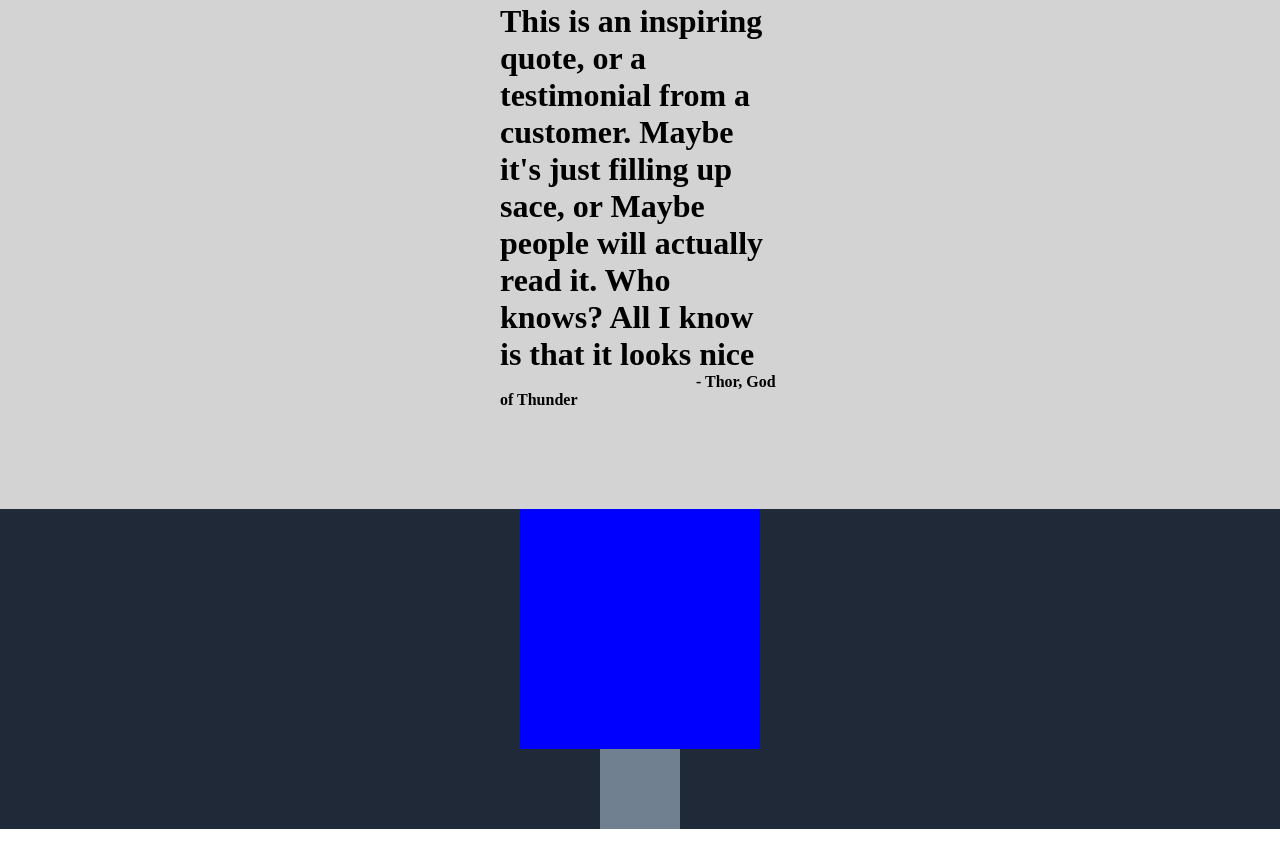
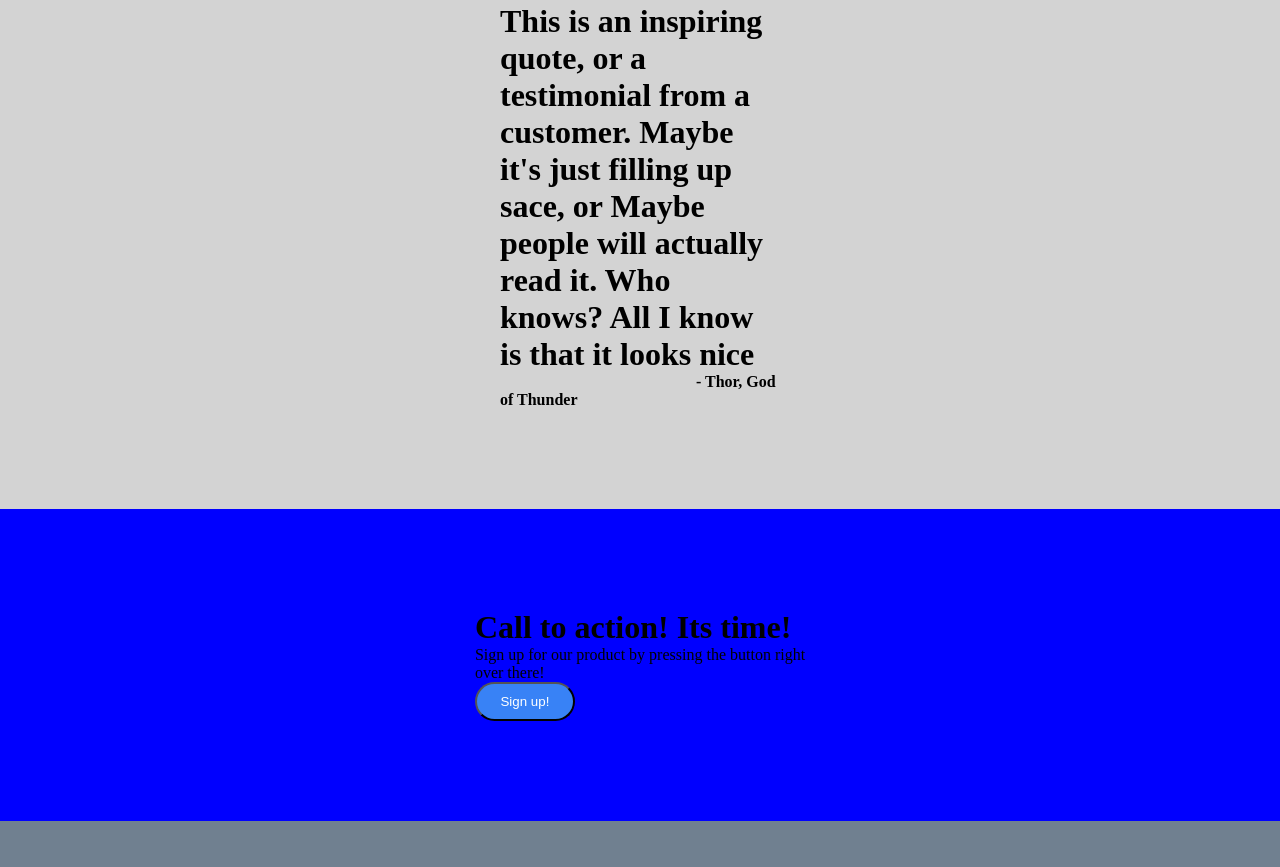
Before and after one commit to DiscountAnimeProtagonist/OdinWebsite, a plain HTML site: page index.html in a window 1280 px wide. Shown: the part 1384-2251 px from the top of the page. Before the commit the page ends 2213 px from the top, so only its background shows below. Drawn offline with Linux system fonts and the light colour scheme.

Commit message:
worked on quote and Sign up containers Will be coming back to project in the future

```diff
--- a/index.html
+++ b/index.html
@@ -10,6 +10,8 @@
 <body>
 
 <div class="web-container">
+
+
     <div class="header-container">
         <div class="header-logo"><h2>Header Logo</h2></div>
         <div class="header-links">
@@ -64,10 +66,22 @@
         </div>
     </div>
     <div class="signup-container">
-
+        <div class="signup-content-box">
+            <div>
+                <h1>Call to action! Its time!</h1>
+                <p>Sign up for our product by pressing the button right <br>
+                over there!</p>
+            </div>
+            <div>
+                <button class="sign-up-button">Sign up!</button>
+            </div>
+        </div>
     </div>
     <div class="footer-container">
     </div>
-</div>
+
+
+</div> <!-- end of web container /*-->
+
 </body>
 </html>
--- a/style.css
+++ b/style.css
@@ -143,6 +143,7 @@
     padding: 100px 500px;
     display: flex;
     justify-content: center;
+    width: 100%;
 }
 .thor-align {
     text-align: right;
@@ -154,14 +155,24 @@
 
 .signup-container{
     background-color: blue;
-    padding: 120px;
+    padding: 100px 50px;
     display:flex;
     justify-content:center;
+    flex-direction: row;
+    width: 100%;
 }
+.signup-content-box {
+    justify-content:center;
+    align-items: center;
+    flex-direction: row;
+}
+
+
+
 .footer-container{
     background-color: slategrey;
     padding: 40px;
     display:flex;
     justify-content:center;
-
+    width: 100%;
 }
```
